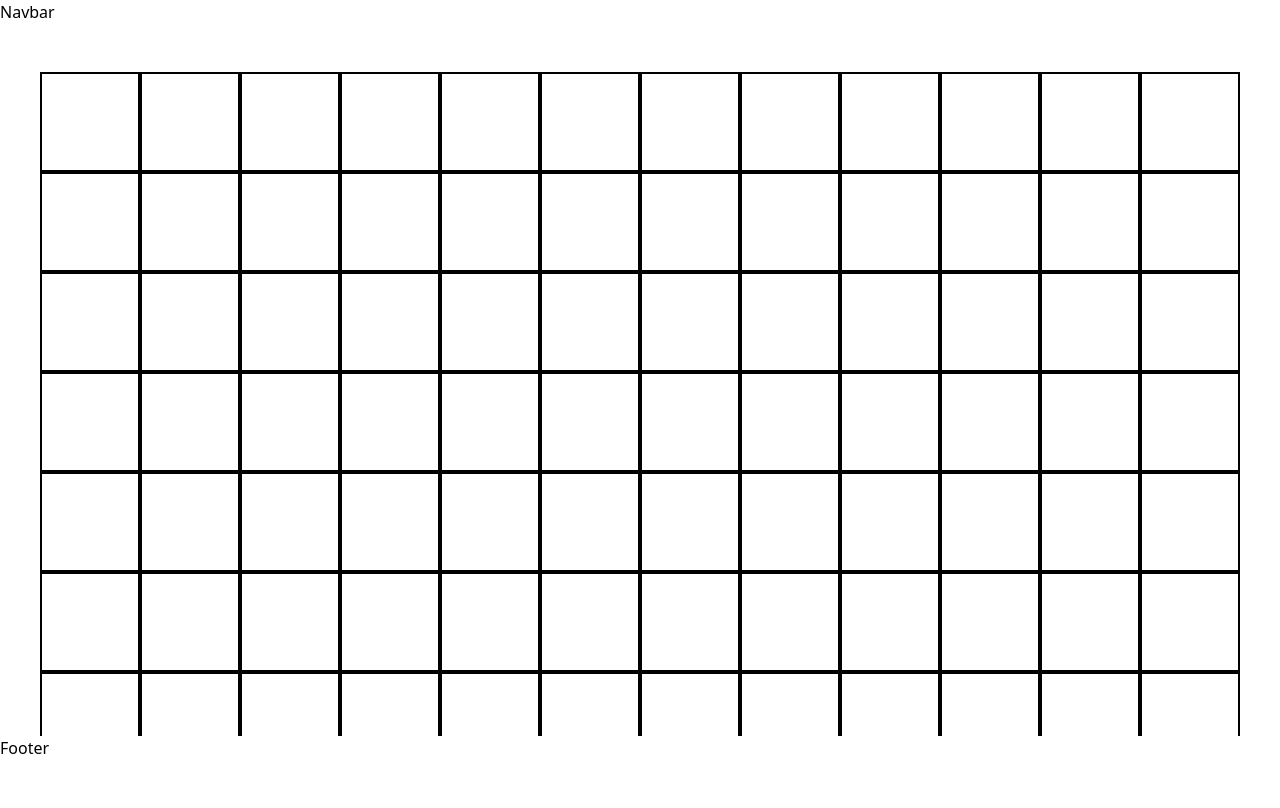
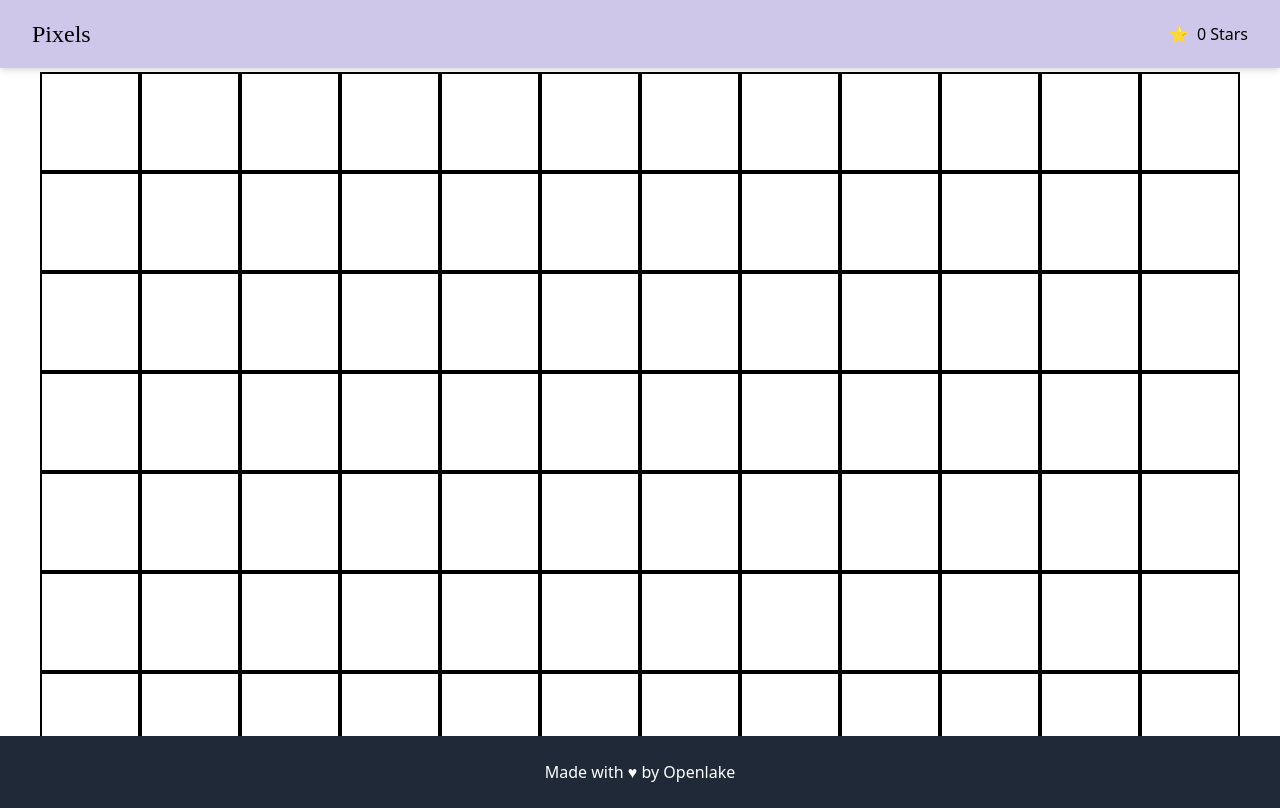
Before and after one commit to OpenLake/PixOss, a React (Vite) app: page / in a window 1280 px wide. Built offline with nearby package versions, Linux system fonts and the light colour scheme; no server answers.

Commit message:
feat: Add navbar, footer

```diff
--- a/package.json
+++ b/package.json
@@ -13,7 +13,8 @@
   },
   "dependencies": {
     "react": "^18.2.0",
-    "react-dom": "^18.2.0"
+    "react-dom": "^18.2.0",
+    "styled-components": "^6.0.7"
   },
   "devDependencies": {
     "@types/react": "^18.2.15",
--- a/src/components/Footer/Footer.tsx
+++ b/src/components/Footer/Footer.tsx
@@ -1,5 +1,18 @@
 function Footer() {
-  return <div>Footer</div>;
+  return (
+    <div>
+      <div className="bg-gray-800 text-center py-6 text-white">
+        {' '}
+        Made with ♥ by{' '}
+        <a
+          href="https://github.com/OpenLake"
+          style={{ textDecoration: 'None' }}
+        >
+          Openlake
+        </a>
+      </div>
+    </div>
+  );
 }
 
 export default Footer;
--- a/src/components/Navbar/Navbar.tsx
+++ b/src/components/Navbar/Navbar.tsx
@@ -1,5 +1,42 @@
+import styled from 'styled-components';
+import { useEffect, useState } from 'react';
+
+const PixelText = styled.span`
+  font-family: 'Press Start 2P', cursive;
+  font-size: 24px;
+`;
+
 function Navbar() {
-  return <div>Navbar</div>;
+  const [stars, setStars] = useState(0);
+  useEffect(() => {
+    try {
+      const fetchData = async () => {
+        try {
+          const response = await fetch(
+            'https://api.github.com/repos/JaeAeich/Chaty/stargazers',
+          );
+          const data = await response.json();
+          setStars(data.length);
+        } catch (error) {
+          console.error(error);
+        }
+      };
+      fetchData();
+    } catch (error) {}
+  }, []);
+  return (
+    <div className="flex justify-between items-center px-8 bg-[#CFC7E9] shadow-md py-4">
+      <div className="text-center">
+        <PixelText className="text-center">Pixels</PixelText>
+      </div>
+      <a href="https://github.com/JaeAeich/Pixels">
+        <div className="flex gap-2 items-center">
+          <div>⭐</div>
+          <div>{stars} Stars</div>
+        </div>
+      </a>
+    </div>
+  );
 }
 
 export default Navbar;
--- a/src/index.css
+++ b/src/index.css
@@ -6,6 +6,7 @@
   --color-saffron: #ff671f;
   --color-white: #ffffff;
   --color-green: #046a38;
+  --color-purple: #cfc7e9;
 }
 
 ::-webkit-scrollbar {
```
Also changed, not shown: 1 other file (tests, documents, lock files or other folders).
